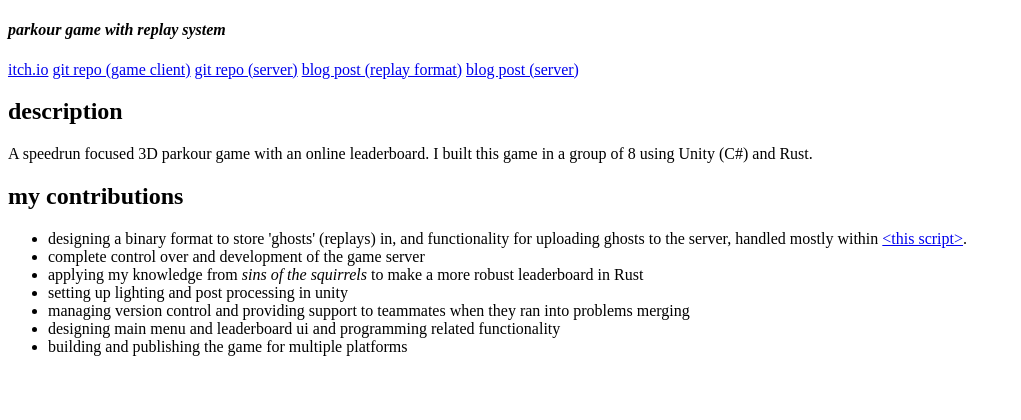
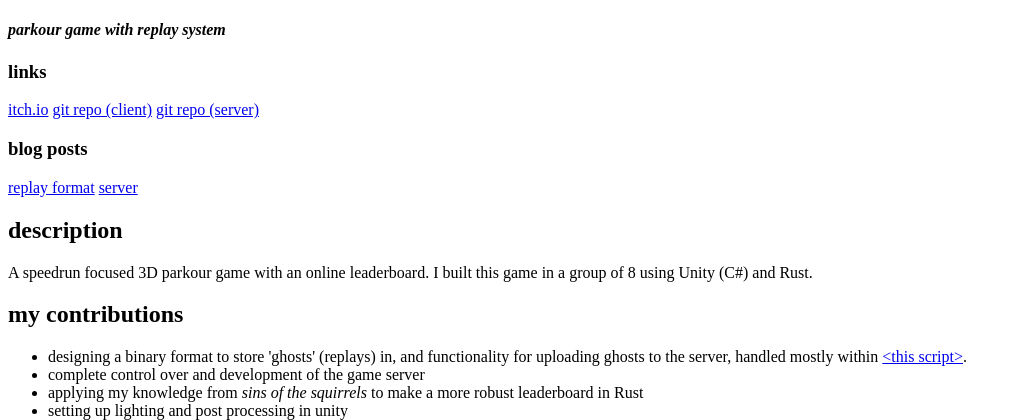
Before and after one commit to quagsirus/catpowered.net, a Django app: template django/templates/me/projects/dont-miss-the-bell.html in a window 1280 px wide. Shown: the top 420 px of the page, without its empty margins (0-1021 px from the left). Run offline with Django 4.2, Linux system fonts and the light colour scheme; the template is opened without the code that fills it, so the values that code supplies are empty; some libraries are stand-ins or nearby versions.

Commit message:
tidy project links

```diff
--- a/django/static/global.css
+++ b/django/static/global.css
@@ -15,7 +15,7 @@ h2{font-size:125%;}
 h3{font-size:medium;}
 ul > li, ul > li:before{content:"- ";text-indent:-5px;list-style-type:none;}
 li{padding: 4px;}
-a:not(h1 a, p a, .inline-a){padding:20px;display:inline-block;background:rgba(255,255,255,0.1);text-indent:initial;}
+a:not(h1 a, p a, .inline-a){padding:20px;display:inline-block;background:rgba(255,255,255,0.1);text-indent:initial;margin-bottom:0.2rem}
 #fade{opacity:0.65;}
 .navbar div a{font-size:125%;margin:0 3px;}
 .navbar div{display:flex;margin-left:auto;}
--- a/django/templates/me/projects/dont-miss-the-bell.html
+++ b/django/templates/me/projects/dont-miss-the-bell.html
@@ -11,11 +11,13 @@
     {% include "includes/navbar.shtml" with title="don't miss the bell" %}
     <div class="content">
         <h4><i>parkour game with replay system</i></h4>
+		<h3>links</h3>
         <a href="https://catpowered.itch.io/dont-miss-the-bell">itch.io</a>
-        <a href="https://github.com/DontMissTheBell/DontMissTheBell">git repo (game client)</a>
+        <a href="https://github.com/DontMissTheBell/DontMissTheBell">git repo (client)</a>
         <a href="https://github.com/DontMissTheBell/dmtb_server">git repo (server)</a>
-        <a href="https://blog.catpowered.net/posts/creating-a-binary-format-for-game-replay-data/">blog post (replay format)</a>
-        <a href="https://blog.catpowered.net/posts/dmtb-rust-game-server/">blog post (server)</a>
+		<h3>blog posts</h3>
+        <a href="https://blog.catpowered.net/posts/creating-a-binary-format-for-game-replay-data/">replay format</a>
+        <a href="https://blog.catpowered.net/posts/dmtb-rust-game-server/">server</a>
         <br />
         <h2>description</h2>
         <p>A speedrun focused 3D parkour game with an online leaderboard. I built this game in a group of 8 using Unity (C#) and Rust.</p>
--- a/django/templates/me/projects/sins-of-the-squirrels.html
+++ b/django/templates/me/projects/sins-of-the-squirrels.html
@@ -12,8 +12,7 @@
     <div class="content">
         <h4><i>arcade fighting game concept with online leaderboard</i></h4>
         <a href="https://emmaturner.itch.io/sins-of-the-squirrels">itch.io</a>
-        <a href="https://github.com/quagsirus/squirrels">git repo (game client)</a>
-        <a href="https://github.com/quagsirus/squirrels/leaderboard">git repo (server)</a>
+        <a href="https://github.com/quagsirus/squirrels">git repo</a>
         <br />
         <h2>description</h2>
         <p>A tech demo of an arcade fighting game with an online leaderboard. I built this game in a group of 4 using Unity (C#) and Python.</p>
```
